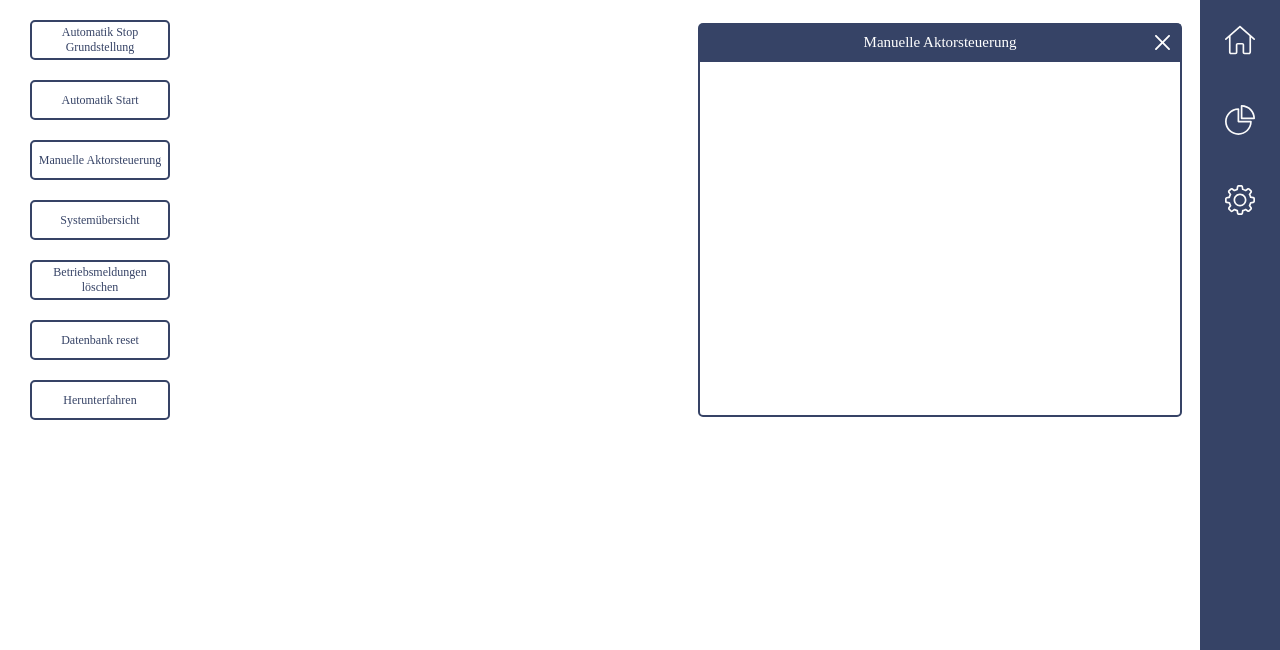
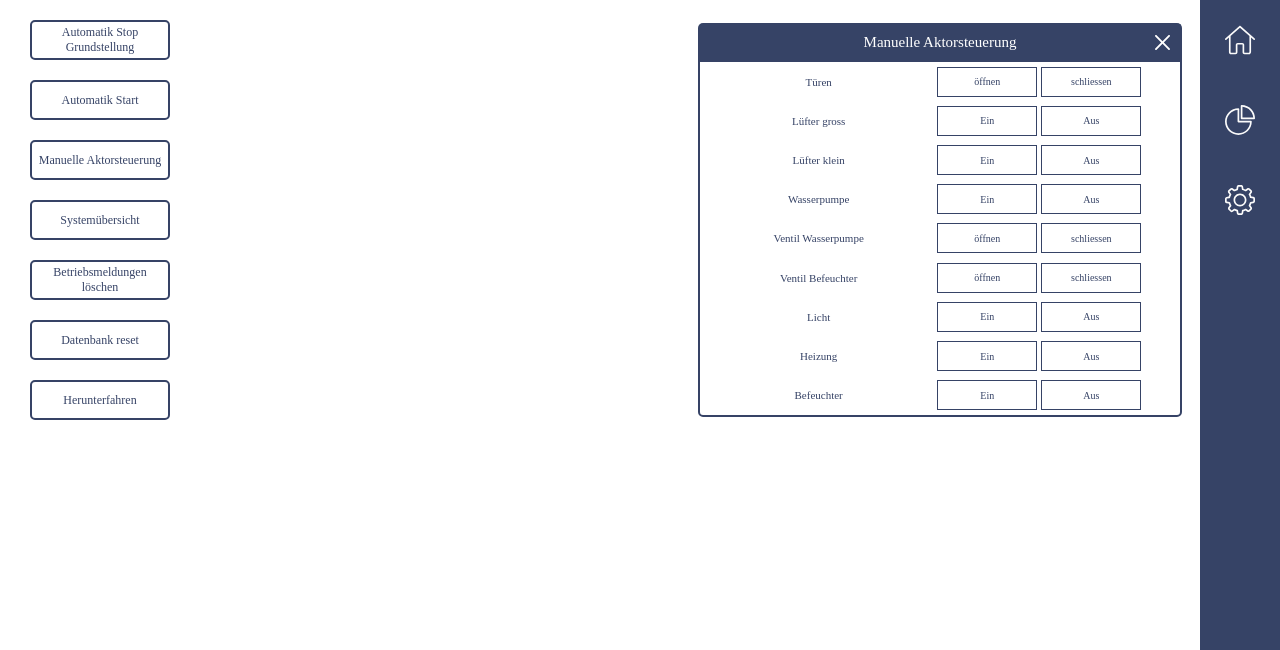
Before and after one commit to JohnTrunix/Gewaechshaus, a PHP site: page /admin.html in a window 1280 px wide, after a click on "Manuelle Aktorsteuerung". Shown: the top 650 px of the page. Run offline with PHP 8.4, Linux system fonts and the light colour scheme; data that the repository does not hold is empty; some web fonts are replaced.

Commit message:
html aktorsteuerung

```diff
--- a/interface/admin.html
+++ b/interface/admin.html
@@ -101,7 +101,187 @@
 					onclick="betriebsmeldungen()"
 				/>
 			</div>
-			<div class="hmi aktorsteuerung block_overflow"></div>
+			<div class="hmi aktorsteuerung block_overflow">
+				<div class="aktor_zeile">
+					<a class="aktor_beschreibung">Türen</a>
+					<div class="aktor_buttons">
+						<button
+							class="aktor_button"
+							type="button"
+							onclick="admin_kommunikation('--tuer 2')"
+						>
+							öffnen
+						</button>
+						<button
+							class="aktor_button"
+							type="button"
+							onclick="admin_kommunikation('--tuer 1')"
+						>
+							schliessen
+						</button>
+					</div>
+				</div>
+
+				<div class="aktor_zeile">
+					<a class="aktor_beschreibung">Lüfter gross</a>
+					<div class="aktor_buttons">
+						<button
+							class="aktor_button"
+							type="button"
+							onclick="admin_kommunikation('--luefter_gross 2')"
+						>
+							Ein
+						</button>
+						<button
+							class="aktor_button"
+							type="button"
+							onclick="admin_kommunikation('--luefter_gross 1')"
+						>
+							Aus
+						</button>
+					</div>
+				</div>
+
+				<div class="aktor_zeile">
+					<a class="aktor_beschreibung">Lüfter klein</a>
+					<div class="aktor_buttons">
+						<button
+							class="aktor_button"
+							type="button"
+							onclick="admin_kommunikation('--luefter_klein 2')"
+						>
+							Ein
+						</button>
+						<button
+							class="aktor_button"
+							type="button"
+							onclick="admin_kommunikation('--luefter_klein 1')"
+						>
+							Aus
+						</button>
+					</div>
+				</div>
+
+				<div class="aktor_zeile">
+					<a class="aktor_beschreibung">Wasserpumpe</a>
+					<div class="aktor_buttons">
+						<button
+							class="aktor_button"
+							type="button"
+							onclick="admin_kommunikation('--wasserpumpe 2')"
+						>
+							Ein
+						</button>
+						<button
+							class="aktor_button"
+							type="button"
+							onclick="admin_kommunikation('--wasserpumpe 1')"
+						>
+							Aus
+						</button>
+					</div>
+				</div>
+
+				<div class="aktor_zeile">
+					<a class="aktor_beschreibung">Ventil Wasserpumpe</a>
+					<div class="aktor_buttons">
+						<button
+							class="aktor_button"
+							type="button"
+							onclick="admin_kommunikation('--ventil_wasserpumpe 2')"
+						>
+							öffnen
+						</button>
+						<button
+							class="aktor_button"
+							type="button"
+							onclick="admin_kommunikation('--ventil_wasserpumpe 1')"
+						>
+							schliessen
+						</button>
+					</div>
+				</div>
+
+				<div class="aktor_zeile">
+					<a class="aktor_beschreibung">Ventil Befeuchter</a>
+					<div class="aktor_buttons">
+						<button
+							class="aktor_button"
+							type="button"
+							onclick="admin_kommunikation('--ventil_befeuchter 2')"
+						>
+							öffnen
+						</button>
+						<button
+							class="aktor_button"
+							type="button"
+							onclick="admin_kommunikation('--ventil_befeuchter 1')"
+						>
+							schliessen
+						</button>
+					</div>
+				</div>
+
+				<div class="aktor_zeile">
+					<a class="aktor_beschreibung">Licht</a>
+					<div class="aktor_buttons">
+						<button
+							class="aktor_button"
+							type="button"
+							onclick="admin_kommunikation('--licht 2')"
+						>
+							Ein
+						</button>
+						<button
+							class="aktor_button"
+							type="button"
+							onclick="admin_kommunikation('--licht 1')"
+						>
+							Aus
+						</button>
+					</div>
+				</div>
+
+				<div class="aktor_zeile">
+					<a class="aktor_beschreibung">Heizung</a>
+					<div class="aktor_buttons">
+						<button
+							class="aktor_button"
+							type="button"
+							onclick="admin_kommunikation('--heizung 2')"
+						>
+							Ein
+						</button>
+						<button
+							class="aktor_button"
+							type="button"
+							onclick="admin_kommunikation('--heizung 1')"
+						>
+							Aus
+						</button>
+					</div>
+				</div>
+
+				<div class="aktor_zeile">
+					<a class="aktor_beschreibung">Befeuchter</a>
+					<div class="aktor_buttons">
+						<button
+							class="aktor_button"
+							type="button"
+							onclick="admin_kommunikation('--befeuchter 2')"
+						>
+							Ein
+						</button>
+						<button
+							class="aktor_button"
+							type="button"
+							onclick="admin_kommunikation('--befeuchter 1')"
+						>
+							Aus
+						</button>
+					</div>
+				</div>
+			</div>
 		</div>
 
 		<div class="hmi_box systemuebersicht" id="systemuebersicht">
--- a/interface/css/admin.css
+++ b/interface/css/admin.css
@@ -22,8 +22,20 @@
 	font-family: Schrift_Bold;
 }
 
+.aktor_zeile {
+	width: 500px;
+	align-items: center;
+	display: flex;
+	justify-content: space-evenly;
+}
+
+.aktor_beschreibung {
+	width: 150px;
+	text-align: center;
+}
+
 .aktor_button {
-	width: 170px;
+	width: 100px;
 	height: 30px;
 	background-color: white;
 	border: 1px solid #364366;
```
